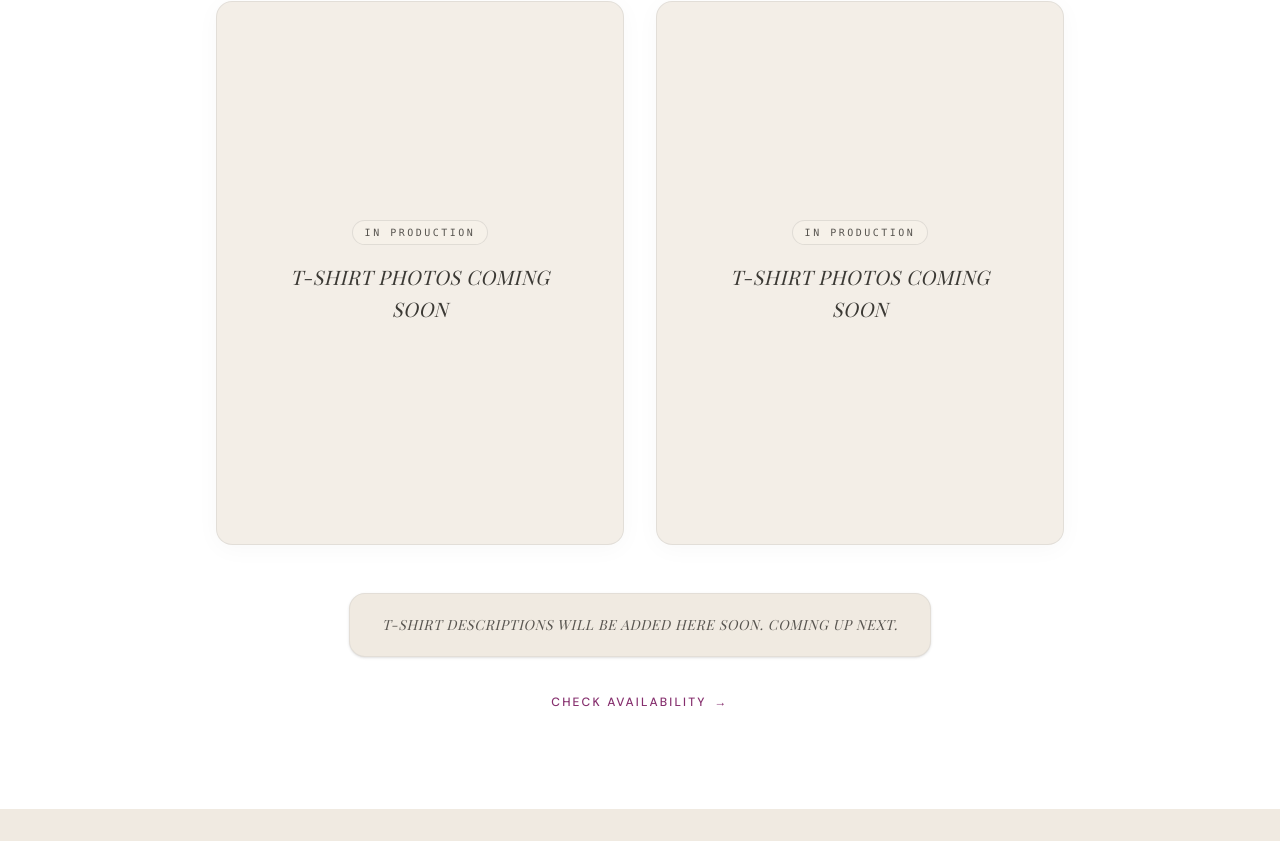
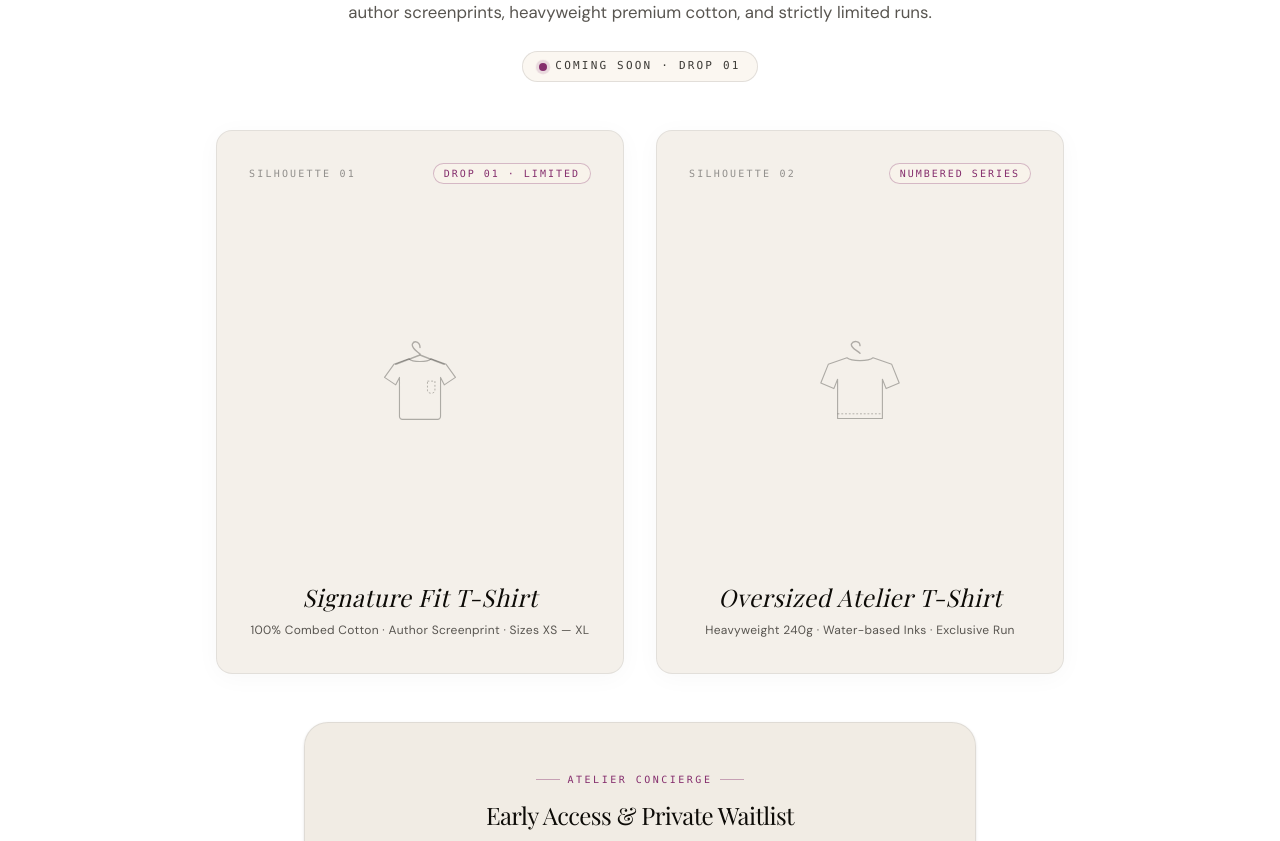
Before and after one commit to codetech-jr/dayana-barboza-art, a Next.js app: page /en/merch in a window 1280 px wide. Shown: the part 319-1160 px from the top of the page. Built offline with nearby package versions, Linux system fonts and the light colour scheme.

Commit message:
feat(merch): replace draft placeholders with editorial coming soon drop preview and VIP waitlist

```diff
--- a/components/sections/Merch.tsx
+++ b/components/sections/Merch.tsx
@@ -9,31 +9,111 @@ interface MerchProps {
 }
 
 /**
- * Merch — "El arte de vestir casual"
+ * Minimalist atelier garment silhouette SVG for drop preview.
+ * High-fashion wireframe inspired by editorial lookbooks.
+ */
+function GarmentSilhouette({ variant = 1 }: { variant?: 1 | 2 }) {
+  if (variant === 1) {
+    return (
+      <svg
+        viewBox="0 0 120 120"
+        fill="none"
+        xmlns="http://www.w3.org/2000/svg"
+        className="w-24 h-24 sm:w-28 sm:h-28 text-dba-ink/30 transition-transform duration-700 ease-[var(--dba-ease)] group-hover:scale-105 group-hover:text-dba-accent/70"
+        aria-hidden="true"
+      >
+        <path
+          d="M60 22 C60 16, 54 14, 52 18 C50 22, 57 26, 60 29"
+          stroke="currentColor"
+          strokeWidth="1.5"
+          strokeLinecap="round"
+        />
+        <path
+          d="M34 40 L60 30 L86 40"
+          stroke="currentColor"
+          strokeWidth="1.5"
+          strokeLinecap="round"
+          strokeLinejoin="round"
+        />
+        <path
+          d="M48 34 C52 38, 68 38, 72 34 L88 40 L98 54 L86 62 L82 54 L82 96 C82 97.5, 80.5 99, 79 99 L41 99 C39.5 99, 38 97.5, 38 96 L38 54 L34 62 L22 54 L32 40 Z"
+          stroke="currentColor"
+          strokeWidth="1.2"
+          strokeLinejoin="round"
+        />
+        <path
+          d="M68 58 L76 58 L76 68 C76 70, 74 71, 72 71 C70 71, 68 70, 68 68 Z"
+          stroke="currentColor"
+          strokeWidth="1"
+          strokeDasharray="2 2"
+        />
+      </svg>
+    );
+  }
+
+  return (
+    <svg
+      viewBox="0 0 120 120"
+      fill="none"
+      xmlns="http://www.w3.org/2000/svg"
+      className="w-24 h-24 sm:w-28 sm:h-28 text-dba-ink/30 transition-transform duration-700 ease-[var(--dba-ease)] group-hover:scale-105 group-hover:text-dba-accent/70"
+      aria-hidden="true"
+    >
+      <path
+        d="M60 20 C60 15, 53 14, 51 18 C49 22, 57 25, 60 28"
+        stroke="currentColor"
+        strokeWidth="1.5"
+        strokeLinecap="round"
+      />
+      <path
+        d="M46 33 C51 37, 69 37, 74 33 L94 40 L102 60 L88 66 L84 56 L84 98 L36 98 L36 56 L32 66 L18 60 L26 40 Z"
+        stroke="currentColor"
+        strokeWidth="1.2"
+        strokeLinejoin="round"
+      />
+      <line
+        x1="36"
+        y1="93"
+        x2="84"
+        y2="93"
+        stroke="currentColor"
+        strokeWidth="1"
+        strokeDasharray="2 2"
+      />
+    </svg>
+  );
+}
+
+/**
+ * Merch — "El arte también vive en algodón"
  *
- * Stand-by editorial mode requested by client (Mockup 04).
- * Pure Server Component. Clean 2-card placeholder grid with
- * centered description box and concierge touchpoint.
+ * Editorial Luxury Drop Preview & Private Waitlist.
+ * Replaces raw internal draft placeholders with an intuitive,
+ * conversion-ready drop announcement matching DESIGN_SYSTEM_DBA.md.
  */
 export function Merch({ dict, locale }: MerchProps) {
   const isEs = locale === 'es';
 
-  const placeholderText =
-    dict.merch.placeholder ||
+  const badgeText = dict.merch.badge || (isEs ? 'Próximamente · Drop 01' : 'Coming Soon · Drop 01');
+  const card1Title = dict.merch.card1Title || (isEs ? 'T-Shirt Signature Fit' : 'Signature Fit T-Shirt');
+  const card1Tag = dict.merch.card1Tag || (isEs ? 'Drop 01 · Limitado' : 'Drop 01 · Limited');
+  const card1Specs = dict.merch.card1Specs || (isEs ? '100% Algodón Peinado · Serigrafía de Autor · Tallas XS — XL' : '100% Combed Cotton · Author Screenprint · Sizes XS — XL');
+
+  const card2Title = dict.merch.card2Title || (isEs ? 'T-Shirt Oversized Atelier' : 'Oversized Atelier T-Shirt');
+  const card2Tag = dict.merch.card2Tag || (isEs ? 'Serie Numerada' : 'Numbered Series');
+  const card2Specs = dict.merch.card2Specs || (isEs ? 'Alto Gramaje 240g · Tintas al Agua · Tiraje Exclusivo' : 'Heavyweight 240g · Water-based Inks · Exclusive Run');
+
+  const waitlistTitle = dict.merch.waitlistTitle || (isEs ? 'Acceso Anticipado & Lista Privada' : 'Early Access & Private Waitlist');
+  const waitlistDesc =
+    dict.merch.waitlistDescription ||
     (isEs
-      ? 'FOTOS DE FRANELAS LUEGO TE LAS MANDO'
-      : 'T-SHIRT PHOTOS COMING SOON');
-
-  const placeholderNote =
-    dict.merch.placeholderNote ||
-    (isEs
-      ? 'LUEGO ESCRIBIREMOS UNA DESCRIPCION DE LAS T-SHIRT AQUI. MÁS ADELANTE TE ENVIARE ESO'
-      : 'T-shirt descriptions will be added here soon. Coming up next.');
+      ? 'Cada tiraje se produce en cantidades muy reducidas. Al unirte a la lista prioritaria, recibirás acceso exclusivo 24 horas antes del lanzamiento público para asegurar tu pieza.'
+      : 'Every run is produced in very limited quantities. By joining the priority list, you will receive exclusive access 24 hours before the public drop to secure your piece.');
 
   return (
     <section id="merch" className="bg-dba-white pt-4 lg:pt-6 pb-section">
       <div className="max-w-4xl mx-auto px-6">
-        {/* ── Header: Centered on mobile & desktop for calm editorial feel ── */}
+        {/* ── Header: Editorial luxury hierarchy ── */}
         <div className="flex flex-col items-center text-center">
           <Eyebrow>{dict.merch.eyebrow}</Eyebrow>
 
@@ -59,62 +139,140 @@ export function Merch({ dict, locale }: MerchProps) {
               {dict.merch.subtitle}
             </p>
           ) : null}
+
+          {/* Live pulsing drop status badge */}
+          <div className="mt-6 inline-flex items-center gap-2 px-4 py-1.5 rounded-full bg-dba-cream/70 border border-dba-rule text-dba-ink/80 font-mono text-[11px] tracking-[0.2em] uppercase">
+            <span className="relative flex h-2 w-2" aria-hidden="true">
+              <span className="animate-ping absolute inline-flex h-full w-full rounded-full bg-dba-accent opacity-75" />
+              <span className="relative inline-flex rounded-full h-2 w-2 bg-dba-accent" />
+            </span>
+            <span>{badgeText}</span>
+          </div>
         </div>
 
-        {/* ── 2 Stand-by Placeholder Cards (1 col mobile, 2 col tablet+) ── */}
+        {/* ── 2 Teaser Preview Cards (Atelier Drop Silhouette) ── */}
         <div className="mt-12 grid grid-cols-1 sm:grid-cols-2 gap-6 lg:gap-8">
-          {[1, 2].map((index) => (
+          {/* Card 01 */}
           <div
-              key={index}
             className="
-                relative aspect-[3/4] rounded-2xl
-                bg-dba-paper/80 border border-dba-rule/80
-                flex flex-col items-center justify-center p-8 text-center
+              group relative aspect-[3/4] rounded-2xl
+              bg-dba-paper/70 border border-dba-rule/80
+              flex flex-col items-center justify-between p-8 text-center
               shadow-[0_4px_24px_oklch(15%_0.01_80/0.03)]
               transition-all duration-500 ease-[var(--dba-ease)]
-                hover:border-dba-rule-strong hover:bg-dba-paper
+              hover:border-dba-accent/40 hover:bg-dba-paper
             "
           >
-              <div className="flex flex-col items-center justify-center space-y-4 max-w-xs">
-                {/* Minimalist badge */}
-                <span className="font-mono text-[10px] tracking-[0.25em] text-dba-muted uppercase border border-dba-rule px-3 py-1 rounded-full bg-dba-cream/50">
-                  {isEs ? 'En preparación' : 'In production'}
+            <div className="w-full flex justify-between items-center">
+              <span className="font-mono text-[10px] tracking-[0.22em] text-dba-faint uppercase">
+                Silhouette 01
               </span>
-
-                {/* Main placeholder text */}
-                <p className="font-display italic text-lg sm:text-xl text-dba-ink/80 tracking-wide leading-relaxed uppercase">
-                  {placeholderText}
-                </p>
-              </div>
-            </div>
-          ))}
+              <span className="font-mono text-[10px] tracking-[0.2em] text-dba-accent uppercase border border-dba-accent/30 bg-dba-cream/90 px-2.5 py-0.5 rounded-full">
+                {card1Tag}
+              </span>
             </div>
 
-        {/* ── Editorial Description Box (Mockup 04) ── */}
-        <div className="mt-12 text-center max-w-2xl mx-auto">
-          <div className="inline-block rounded-2xl bg-dba-paper border border-dba-rule/70 px-6 py-4 sm:px-8 sm:py-5 shadow-sm">
-            <p className="font-display italic text-xs sm:text-sm text-dba-muted tracking-wider leading-relaxed uppercase">
-              {placeholderNote}
+            <div className="my-auto flex flex-col items-center justify-center">
+              <GarmentSilhouette variant={1} />
+            </div>
+
+            <div className="w-full space-y-2">
+              <h2 className="font-display italic text-xl sm:text-2xl text-dba-ink font-medium tracking-wide">
+                {card1Title}
+              </h2>
+              <p className="font-body text-xs text-dba-muted tracking-wide leading-relaxed">
+                {card1Specs}
               </p>
             </div>
           </div>
 
-        {/* ── Subtle Concierge Inquiry ── */}
-        <div className="mt-8 text-center">
+          {/* Card 02 */}
+          <div
+            className="
+              group relative aspect-[3/4] rounded-2xl
+              bg-dba-paper/70 border border-dba-rule/80
+              flex flex-col items-center justify-between p-8 text-center
+              shadow-[0_4px_24px_oklch(15%_0.01_80/0.03)]
+              transition-all duration-500 ease-[var(--dba-ease)]
+              hover:border-dba-accent/40 hover:bg-dba-paper
+            "
+          >
+            <div className="w-full flex justify-between items-center">
+              <span className="font-mono text-[10px] tracking-[0.22em] text-dba-faint uppercase">
+                Silhouette 02
+              </span>
+              <span className="font-mono text-[10px] tracking-[0.2em] text-dba-accent uppercase border border-dba-accent/30 bg-dba-cream/90 px-2.5 py-0.5 rounded-full">
+                {card2Tag}
+              </span>
+            </div>
+
+            <div className="my-auto flex flex-col items-center justify-center">
+              <GarmentSilhouette variant={2} />
+            </div>
+
+            <div className="w-full space-y-2">
+              <h2 className="font-display italic text-xl sm:text-2xl text-dba-ink font-medium tracking-wide">
+                {card2Title}
+              </h2>
+              <p className="font-body text-xs text-dba-muted tracking-wide leading-relaxed">
+                {card2Specs}
+              </p>
+            </div>
+          </div>
+        </div>
+
+        {/* ── Editorial Private Waitlist & Early Access Box ── */}
+        <div className="mt-12 text-center max-w-2xl mx-auto">
+          <div className="rounded-3xl bg-dba-paper/90 border border-dba-rule/90 p-8 sm:p-10 shadow-sm transition-all duration-500 hover:border-dba-accent/30">
+            <div className="inline-flex items-center gap-2 mb-3">
+              <span className="h-px w-6 bg-dba-accent/40" aria-hidden="true" />
+              <span className="font-mono text-[10px] tracking-[0.25em] text-dba-accent uppercase font-medium">
+                Atelier Concierge
+              </span>
+              <span className="h-px w-6 bg-dba-accent/40" aria-hidden="true" />
+            </div>
+
+            <h3 className="font-display font-medium text-xl sm:text-2xl text-dba-ink tracking-tight">
+              {waitlistTitle}
+            </h3>
+
+            <p className="mt-3 font-body text-xs sm:text-sm text-dba-muted tracking-wide leading-relaxed max-w-lg mx-auto">
+              {waitlistDesc}
+            </p>
+
+            <div className="mt-8">
               <a
-            href={buildWhatsAppUrl('merchAvailability', locale)}
+                href={buildWhatsAppUrl('merchWaitlist', locale)}
                 target="_blank"
                 rel="noopener noreferrer"
                 className="
-              inline-flex items-center gap-2
-              font-body text-xs font-medium text-dba-accent uppercase tracking-[0.18em]
-              transition-colors duration-300 hover:text-dba-accent-hover
+                  group inline-flex items-center justify-center gap-3
+                  rounded-full bg-dba-accent text-dba-white
+                  pl-8 pr-4 py-3.5 font-body text-xs sm:text-sm font-medium tracking-wider uppercase
+                  transition-all duration-500 ease-[var(--dba-ease)]
+                  hover:bg-dba-accent-hover hover:shadow-[0_8px_30px_oklch(55%_0.12_38/0.25)]
+                  active:scale-[0.98]
                   focus-visible:outline-2 focus-visible:outline-offset-4 focus-visible:outline-dba-accent
                 "
               >
                 <span>{dict.merch.ctaPrimary}</span>
-            <span aria-hidden="true">→</span>
+                <span
+                  className="
+                    flex h-7 w-7 items-center justify-center rounded-full
+                    bg-white/20 transition-transform duration-300 ease-[var(--dba-ease)]
+                    group-hover:translate-x-1 group-hover:bg-white/30
+                  "
+                  aria-hidden="true"
+                >
+                  →
+                </span>
               </a>
+            </div>
+
+            <p className="mt-4 font-body text-[11px] text-dba-faint tracking-wide">
+              {dict.merch.microcopy}
+            </p>
+          </div>
         </div>
       </div>
     </section>
--- a/lib/i18n/dictionaries/en.json
+++ b/lib/i18n/dictionaries/en.json
@@ -104,13 +104,22 @@
     "microcopy": "Private groups available for birthdays, celebrations, baby showers, and corporate gatherings. Ask about availability."
   },
   "merch": {
-    "eyebrow": "Merch · Casual art",
+    "eyebrow": "Capsule in Progress · Drop 01",
     "title": "The Art of Casual Wear",
-    "subtitle": "",
-    "ctaPrimary": "Check availability",
-    "microcopy": "Direct and personalized attention.",
-    "placeholder": "T-SHIRT PHOTOS COMING SOON",
-    "placeholderNote": "T-shirt descriptions will be added here soon. Coming up next.",
+    "subtitle": "An upcoming capsule of essential garments crafted with the same devotion as every custom jacket: author screenprints, heavyweight premium cotton, and strictly limited runs.",
+    "ctaPrimary": "Join the priority waitlist",
+    "microcopy": "Direct and personal concierge via WhatsApp.",
+    "badge": "Coming Soon · Drop 01",
+    "placeholder": "Coming Soon",
+    "placeholderNote": "We are putting the final touches on tailoring and artisan printing in our atelier. To preserve the exclusivity of each piece, orders will open first to our private waitlist.",
+    "waitlistTitle": "Early Access & Private Waitlist",
+    "waitlistDescription": "Every run is produced in very limited quantities. By joining the priority list, you will receive exclusive access 24 hours before the public drop to secure your piece.",
+    "card1Title": "Signature Fit T-Shirt",
+    "card1Tag": "Drop 01 · Limited",
+    "card1Specs": "100% Combed Cotton · Author Screenprint · Sizes XS — XL",
+    "card2Title": "Oversized Atelier T-Shirt",
+    "card2Tag": "Numbered Series",
+    "card2Specs": "Heavyweight 240g · Water-based Inks · Exclusive Run",
     "sizeLabel": "Size",
     "sizeGuide": "Size guide",
     "selectSize": "Select your size",
--- a/lib/whatsapp.ts
+++ b/lib/whatsapp.ts
@@ -38,6 +38,10 @@ const TRIGGER_MESSAGES = {
   merchAvailability: {
     es: 'Hola Dayana, quiero consultar tallas y disponibilidad de una camiseta.',
     en: "Hi Dayana, I'd like to check sizes and availability for a t-shirt.",
+  },
+  merchWaitlist: {
+    es: 'Hola Dayana, quiero unirme a la lista prioritaria para el lanzamiento de la colección de Merch.',
+    en: "Hi Dayana, I'd like to join the priority waitlist for the Merch collection launch.",
   },
   footerJacket: {
     es: 'Hola Dayana, me interesa cotizar una chaqueta personalizada.',
```
Also changed, not shown: lib/i18n/dictionaries/es.json (+16 -7 lines), lib/types/dictionary.ts (+9 -0 lines). Lines whose indentation alone changed are shown as unchanged.
